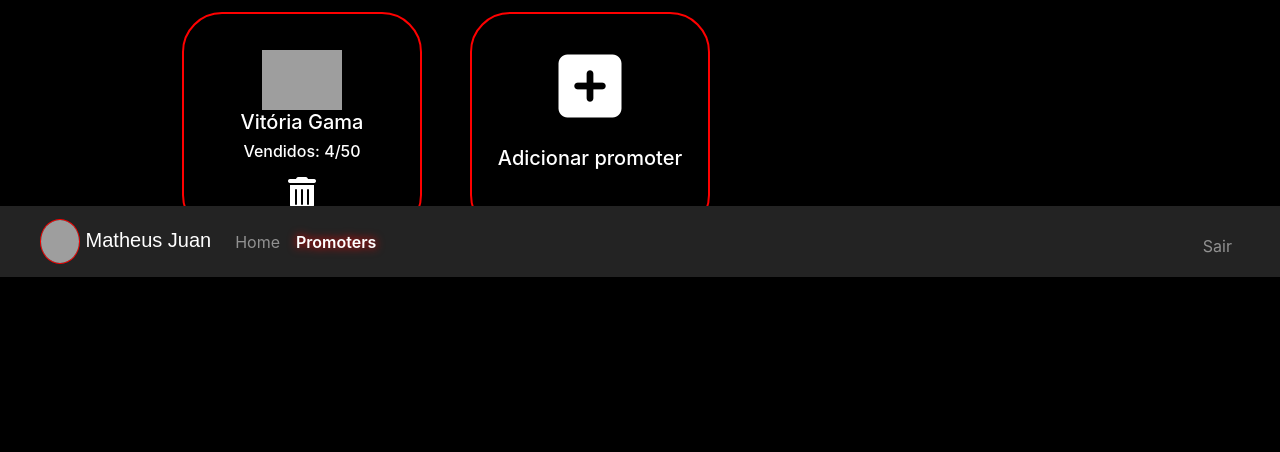
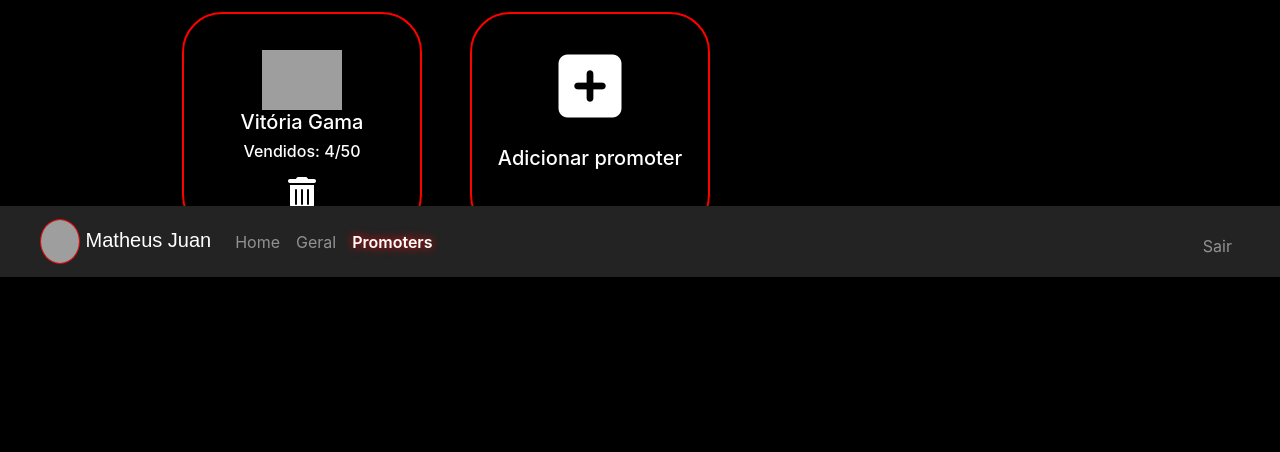
Before and after one commit to matheusjuan1/app-EZE, a Flask app: page /organizador/promoters in a window 1280 px wide. Shown: the part 523-975 px from the top of the page. Run offline with Flask 2, Linux system fonts and the light colour scheme; the visitor is signed in with stand-in values (Sample User, id 1); data comes from the database, SQL or seed files in the repository; both versions use the stored data as it was after the commit; some libraries are stand-ins or nearby versions; grey boxes are pictures that could not be loaded.

Commit message:
Changes in organizador

```diff
--- a/app/app.py
+++ b/app/app.py
@@ -35,6 +35,7 @@ app.config["SESSION_TYPE"] = "filesystem"
 Session(app)
 
 usuarioAT = []
+
 
 @app.route("/")
 def index():
@@ -148,7 +149,8 @@ def orgpromoters():
         eze.execute("SELECT * FROM organizador WHERE id = ?",
                     [session["user_id"]])
         organizador = eze.fetchall()
-        eze.execute("SELECT promoters.*, count(fk_promoter) as count FROM promoters LEFT JOIN lista ON lista.fk_promoter = id GROUP BY id ORDER BY nome")
+        eze.execute(
+            "SELECT promoters.*, count(fk_promoter) as count FROM promoters LEFT JOIN lista ON lista.fk_promoter = id GROUP BY id ORDER BY nome")
         promoters = eze.fetchall()
         return render_template("orgpromoters.html", organizador=organizador, promoters=promoters)
     else:
@@ -159,7 +161,8 @@ def orgpromoters():
             hashS = generate_password_hash(senha)
             with sqlite3.connect("eze.db") as db:
                 eze = db.cursor()
-                eze.execute("INSERT INTO promoters (nome, senha, email) VALUES (?,?,?)", (nome, hashS, email))
+                eze.execute(
+                    "INSERT INTO promoters (nome, senha, email) VALUES (?,?,?)", (nome, hashS, email))
                 db.commit()
             flash("Promoter adicionado com sucesso")
             return redirect("/organizador/promoters")
@@ -168,6 +171,13 @@ def orgpromoters():
             db = sqlite3.connect("eze.db")
             db.row_factory = sqlite3.Row
             eze = db.cursor()
+            eze.execute("SELECT * FROM lista WHERE fk_promoter = ?", (idp))
+            nomes = eze.fetchall()
+            if len(nomes) != 0:
+                eze = db.cursor()
+                eze.execute(
+                    f"UPDATE lista SET fk_promoter ='1' WHERE fk_promoter = '{idp}'")
+                db.commit()
             eze.execute(f"DELETE FROM promoters WHERE id = '{idp}'")
             db.commit()
             eze.close()
@@ -176,8 +186,12 @@ def orgpromoters():
         return redirect("/organizador/promoters")
 
 
+@app.route("/organizador/geral", methods=["GET", "POST"])
+@login_required
+def geral():
+    return render_template("geral.html")
 
-# _________________________________ Rotas Promoters _________________________________________________
+    # _________________________________ Rotas Promoters _________________________________________________
 
 
 @app.route("/login_promoter", methods=["GET", "POST"])
@@ -253,6 +267,7 @@ def add_cliente():
         db.commit()
         return redirect("/promoter")
 
+
 @app.route("/perfil_promoter", methods=["GET"])
 @login_required
 def perfil_cliente():
@@ -266,14 +281,17 @@ def perfil_cliente():
         "SELECT * FROM lista WHERE fk_promoter = ? ORDER BY idLista DESC", [session["user_id"]])
     linhas = eze.fetchall()
     total = len(linhas)
-    eze.execute("SELECT * FROM lista WHERE fk_promoter = ? AND sexo = 'M'", [session["user_id"]])
+    eze.execute(
+        "SELECT * FROM lista WHERE fk_promoter = ? AND sexo = 'M'", [session["user_id"]])
     masculino = eze.fetchall()
     masc = len(masculino)
-    eze.execute("SELECT * FROM lista WHERE fk_promoter = ? AND sexo = 'F'", [session["user_id"]])
+    eze.execute(
+        "SELECT * FROM lista WHERE fk_promoter = ? AND sexo = 'F'", [session["user_id"]])
     femi = eze.fetchall()
     fem = len(femi)
 
-    eze.execute("SELECT dataCompra , COUNT(dataCompra) FROM lista WHERE fk_promoter = ? GROUP BY dataCompra", [session["user_id"]])
+    eze.execute("SELECT dataCompra , COUNT(dataCompra) FROM lista WHERE fk_promoter = ? GROUP BY dataCompra", [
+                session["user_id"]])
     datas = eze.fetchall()
     total_datas = len(datas)
     valores_datas = []
@@ -282,7 +300,7 @@ def perfil_cliente():
         valores_datas.append(i["dataCompra"])
         ingressos.append(i["COUNT(dataCompra)"])
 
-    return render_template("perfilP.html", user = linhas2, quant = total, vendas = linhas, masc = masc, fem = fem, data = valores_datas, total_datas = total_datas, ingressos = ingressos)
+    return render_template("perfilP.html", user=linhas2, quant=total, vendas=linhas, masc=masc, fem=fem, data=valores_datas, total_datas=total_datas, ingressos=ingressos)
 
 
 # @app.route("/registerOrg", methods=["GET", "POST"])
@@ -300,24 +318,6 @@ def perfil_cliente():
 #             insert = eze.execute("INSERT INTO organizador (nomeOrganizador, senha, urlIMG, email) VALUES (?,?,?,?)", (nome1, hashS, perfilP, email))
 #             db.commit()
 #             return render_template("registrar.html")
-
-
-# @app.route("/register", methods=["GET", "POST"])
-# def registrar():
-#     if request.method == "GET":
-#         return render_template("registrar.html")
-#     else:
-#         nome1 = request.form["nomeP"]
-#         senha = request.form["senhaP"]
-#         email = request.form["emailP"]
-#         perfilP = request.form["urlP"]
-#         hashS = generate_password_hash(senha)
-#         with sqlite3.connect("eze.db") as db:
-#             eze = db.cursor()
-#             insert = eze.execute("INSERT INTO promoters (nomePromoter, senha, urlIMG, emailPromoter) VALUES (?,?,?,?)", (nome1, hashS, perfilP, email))
-#             db.commit()
-#             return render_template("registrar.html")
-#
 
 
 @app.route("/logout")
--- a/app/templates/organizador.html
+++ b/app/templates/organizador.html
@@ -180,6 +180,9 @@
     <a class="nav-link" href="/organizador">Home</a>
 </li>
 <li class="nav-item">
+    <a class="nav-link" href="/organizador/geral">Geral</a>
+</li>
+<li class="nav-item">
     <a class="nav-link" href="/organizador/promoters">Promoters</a>
 </li>
 {% endblock %}
--- a/app/templates/orgpromoters.html
+++ b/app/templates/orgpromoters.html
@@ -38,7 +38,7 @@
 <div id="formularioadicionar" style="display: none;">
     <form action="/organizador/promoters" method="POST">
         <input name="nome" class="form-control" type="text" placeholder="Nome"><br>
-        <input name="email" class="form-control" type="text" placeholder="E-mail"><br>
+        <input name="email" class="form-control" type="email" placeholder="E-mail"><br>
         <button name="adicionar" class="btn btn-danger" type="submit">Adicionar</button>
     </form>
 </div>
@@ -56,6 +56,9 @@
 {% block nav %}
 <li class="nav-item">
     <a class="nav-link" href="/organizador">Home</a>
+</li>
+<li class="nav-item">
+    <a class="nav-link" href="/organizador/geral">Geral</a>
 </li>
 <li class="nav-item active">
     <a class="nav-link" href="/organizador/promoters">Promoters</a>
```
Also changed, not shown: app/templates/geral.html (added, +22 -0 lines), app/eze.db.
